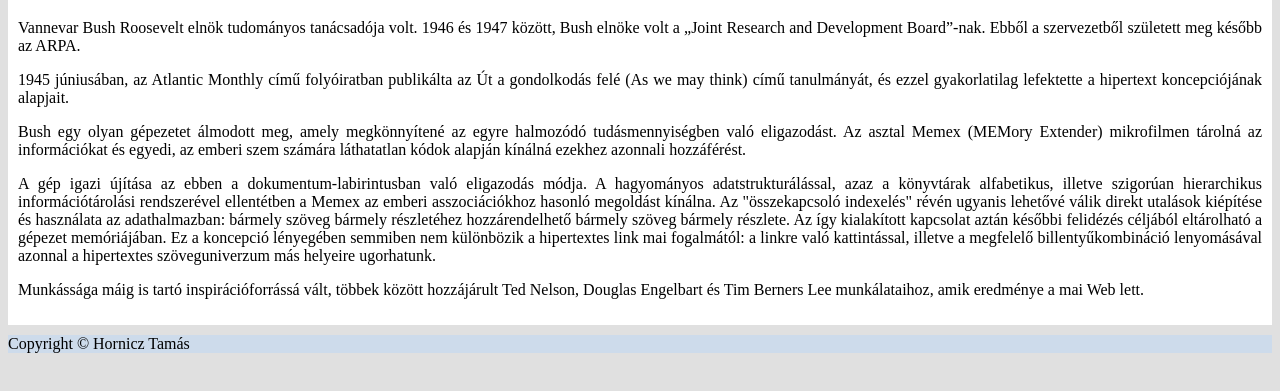
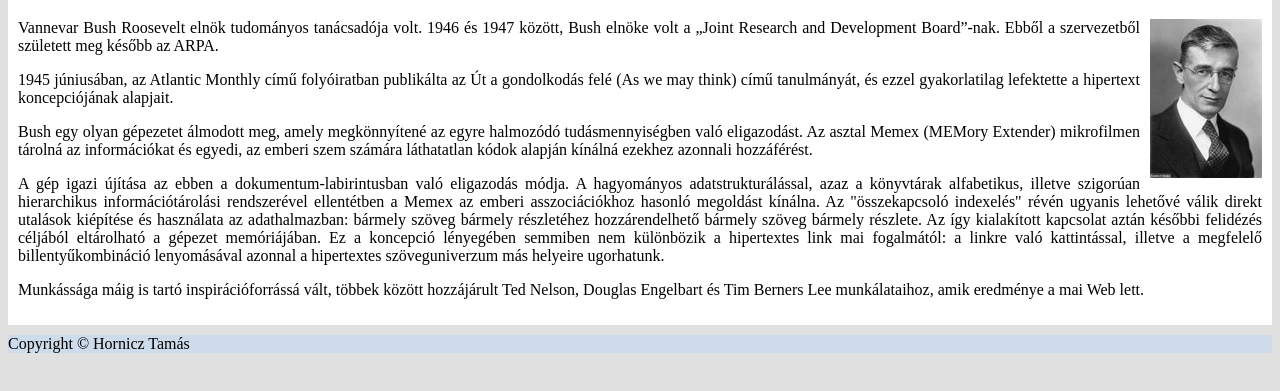
Before and after one commit to TamasHornicz/2021-11-17_Az-internet-tortenete, a plain HTML site: page bush.html in a window 1280 px wide. Shown: the part 133-524 px from the top of the page. Drawn offline with Linux system fonts and the light colour scheme.

Commit message:
6.feladat

```diff
--- a/bush.html
+++ b/bush.html
@@ -42,6 +42,7 @@
        </div>
        <div id="content">
         <h1>Vannevar Bush (1890-1974)</h1>
+        <img src="vannevarbush.jpg" alt="Vanner Bush" class="jobbra">
         <p>Vannevar Bush Roosevelt elnök tudományos tanácsadója volt. 1946 és 1947 között, Bush elnöke volt a „Joint Research and Development Board”-nak. Ebből a szervezetből született meg később az ARPA.</p>
         <p>1945 júniusában, az Atlantic Monthly című folyóiratban publikálta az Út a gondolkodás felé (As we may think) című tanulmányát, és ezzel gyakorlatilag lefektette a hipertext koncepciójának alapjait.</p>
         <p>Bush egy olyan gépezetet álmodott meg, amely megkönnyítené az egyre halmozódó tudásmennyiségben való eligazodást. Az asztal Memex (MEMory Extender) mikrofilmen tárolná az információkat és egyedi, az emberi szem számára láthatatlan kódok alapján kínálná ezekhez azonnali hozzáférést.</p>
--- a/style.css
+++ b/style.css
@@ -83,6 +83,7 @@
 
 .jobbra {
 	float: right;
+	margin-left: 10px;
 }
 
 .active {
```
